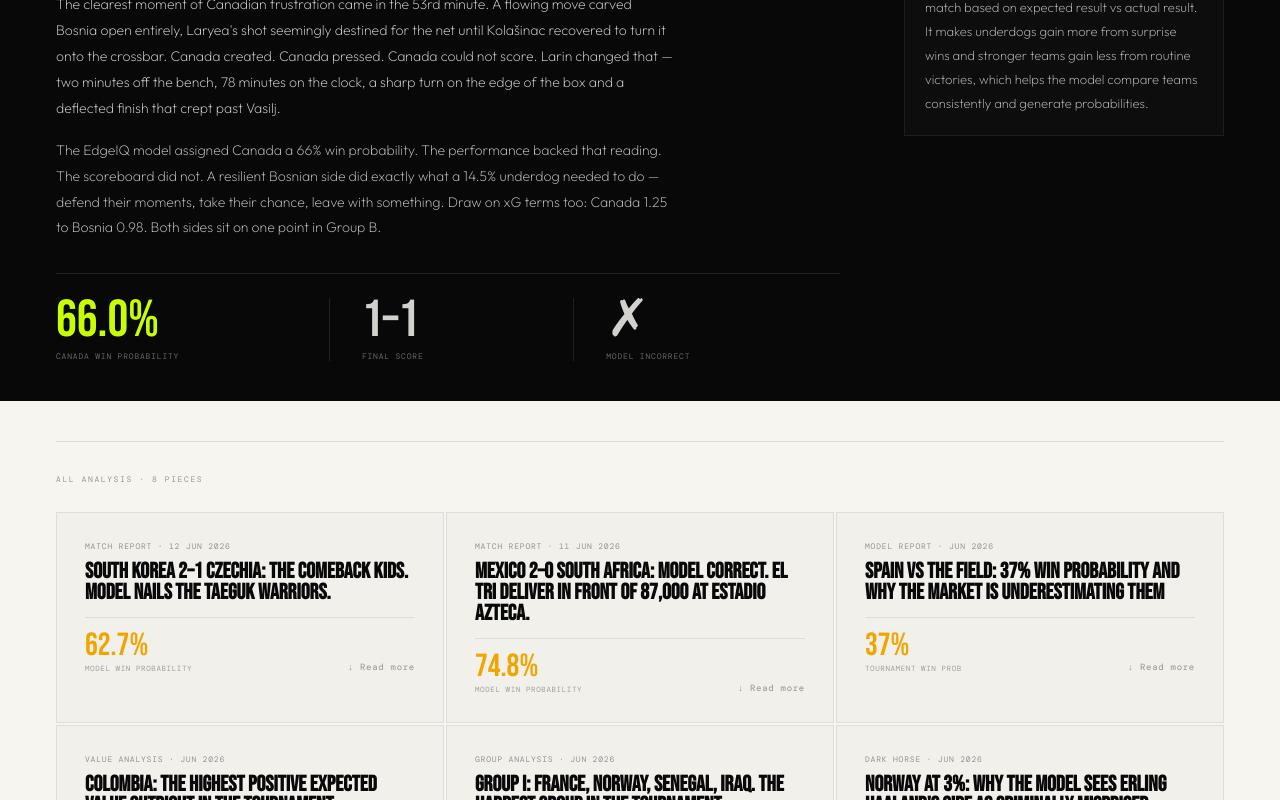
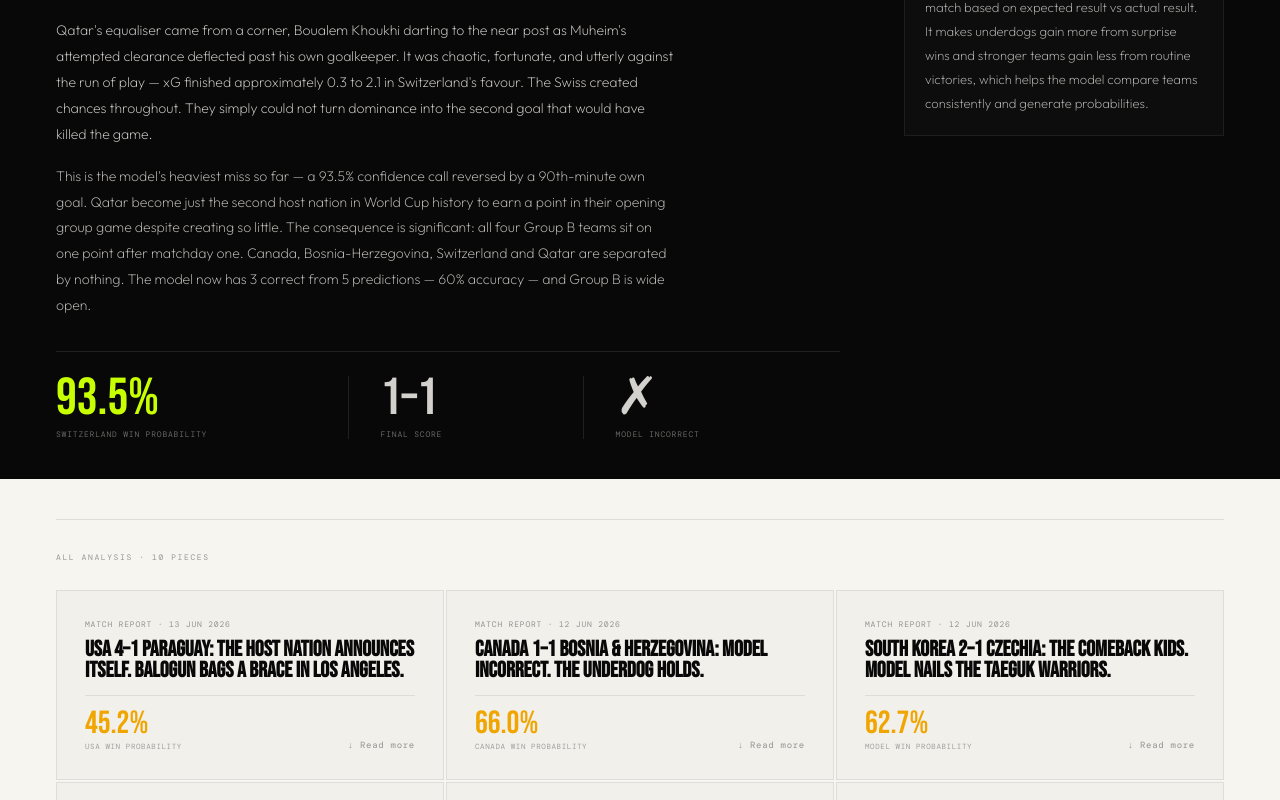
Before and after one commit to amitwidhani-git/edge-analyst-main-wc, a Next.js app: page /articles in a window 1280 px wide. Shown: the part 1000-1800 px from the top of the page. Built offline with nearby package versions, Linux system fonts and the light colour scheme; no server answers; a web font is replaced by a local one.

Commit message:
Post Swiss-Qatar Match

```diff
--- a/app/articles/page.js
+++ b/app/articles/page.js
@@ -18,6 +18,26 @@
 }
 
 const ARTICLES = [
+  {
+    tag:'Match Report', date:'13 Jun 2026',
+    title:'Qatar 1–1 Switzerland: The Model\'s Biggest Miss. An Own Goal in Stoppage Time Rewrites Group B.',
+    excerpt:'Switzerland led for 90 minutes. Breel Embolo\'s clinical penalty conversion in the 17th minute — the first spot-kick of the 2026 World Cup — gave the Swiss exactly the platform their Elo rating of 1,850 demanded against a Qatar side rated 334 points lower. For four-fifths of the match, the EdgeIQ model\'s 93.5% Switzerland win probability looked like the most obvious prediction of the tournament. Then Miro Muheim turned the ball into his own net in the 90th minute.',
+    excerpt2:'Qatar\'s equaliser came from a corner, Boualem Khoukhi darting to the near post as Muheim\'s attempted clearance deflected past his own goalkeeper. It was chaotic, fortunate, and utterly against the run of play — xG finished approximately 0.3 to 2.1 in Switzerland\'s favour. The Swiss created chances throughout. They simply could not turn dominance into the second goal that would have killed the game.',
+    excerpt3:'This is the model\'s heaviest miss so far — a 93.5% confidence call reversed by a 90th-minute own goal. Qatar become just the second host nation in World Cup history to earn a point in their opening group game despite creating so little. The consequence is significant: all four Group B teams sit on one point after matchday one. Canada, Bosnia-Herzegovina, Switzerland and Qatar are separated by nothing. The model now has 3 correct from 5 predictions — 60% accuracy — and Group B is wide open.',
+    stat:'93.5%', statLabel:'Switzerland win probability', stat2:'1–1', statLabel2:'Final score', stat3:'✗', statLabel3:'Model incorrect',
+    modelCorrect: false,
+    highlight: false,
+  },
+  {
+    tag:'Match Report', date:'13 Jun 2026',
+    title:'USA 4–1 Paraguay: The Host Nation Announces Itself. Balogun Bags a Brace in Los Angeles.',
+    excerpt:'The United States did not just win their opening World Cup fixture — they announced themselves. A 4–1 demolition of Paraguay at Los Angeles Stadium, in front of a sold-out crowd of 80,000, was the kind of performance that changes the narrative around a host nation. Damian Bobadilla put the ball in his own net after just seven minutes under pressure from the USMNT press, and from that point forward Paraguay had no answer.',
+    excerpt2:'Folarin Balogun was the story of the first half. Two clinical finishes — the first a composed low finish, the second a precise near-post strike — gave USA a 3–0 lead at the break and silenced any suggestion this might be a tight Group D contest. Paraguay pulled one back through Mauricio in the 73rd minute, a moment of quality from a side who had been largely second best, but Gio Reyna ended any doubt with a stunning outside-of-the-boot finish deep in injury time.',
+    excerpt3:'The EdgeIQ model gave USA a 45.2% win probability — correct, and notably cautious given the margin of victory. The host Elo boost of +100 points was clearly justified. xG projection was 1.35 for USA against 0.95 for Paraguay. The actual xG finished approximately 2.8 to 0.7 — USA significantly outperformed their model projection on the night. Chris Richards completed 83 of 83 passes, a perfect passing display. Group D is now USA\'s to lose.',
+    stat:'45.2%', statLabel:'USA win probability', stat2:'4–1', statLabel2:'Final score', stat3:'✓', statLabel3:'Model prediction correct',
+    modelCorrect: true,
+    highlight: false,
+  },
   {
     tag:'Match Report', date:'12 Jun 2026',
     title:'Canada 1–1 Bosnia & Herzegovina: Model Incorrect. The Underdog Holds.',
--- a/data/results.json
+++ b/data/results.json
@@ -2,5 +2,6 @@
   {"date":"2026-06-11","home":"Mexico","away":"South Africa","hs":2,"as":0},
   {"date":"2026-06-12","home":"South Korea","away":"Czechia","hs":2,"as":1},
   {"date":"2026-06-12","home":"Canada","away":"Bosnia-Herzegovina","hs":1,"as":1},
-  {"date":"2026-06-13","home":"USA","away":"Paraguay","hs":4,"as":1}
+  {"date":"2026-06-13","home":"USA","away":"Paraguay","hs":4,"as":1},
+  {"date":"2026-06-13","home":"Qatar","away":"Switzerland","hs":1,"as":1}
 ]
--- a/data/simulation.json
+++ b/data/simulation.json
@@ -1,5 +1,5 @@
 {
-  "generated": "2026-06-13",
+  "generated": "2026-06-14",
   "note": "Static pre-tournament probabilities. Monte Carlo simulator coming post group stage.",
   "results": [
     {
--- a/data/team_stats.json
+++ b/data/team_stats.json
@@ -1,5 +1,5 @@
 {
-  "generated": "2026-06-13",
+  "generated": "2026-06-14",
   "teams": [
     {
       "team": "Spain",
@@ -158,19 +158,6 @@
       "rank": 12
     },
     {
-      "team": "Switzerland",
-      "elo": 1897,
-      "conf": "UEFA",
-      "group": "B",
-      "played": 0,
-      "wins": 0,
-      "win_rate": 0.0,
-      "avg_gf": 0.0,
-      "avg_ga": 0.0,
-      "win_prob_pct": 1.2,
-      "rank": 13
-    },
-    {
       "team": "Uruguay",
       "elo": 1890,
       "conf": "CONMEBOL",
@@ -181,7 +168,7 @@
       "avg_gf": 0.0,
       "avg_ga": 0.0,
       "win_prob_pct": 1.4,
-      "rank": 14
+      "rank": 13
     },
     {
       "team": "Japan",
@@ -194,6 +181,19 @@
       "avg_gf": 0.0,
       "avg_ga": 0.0,
       "win_prob_pct": 1.6,
+      "rank": 14
+    },
+    {
+      "team": "Switzerland",
+      "elo": 1877,
+      "conf": "UEFA",
+      "group": "B",
+      "played": 1,
+      "wins": 0,
+      "win_rate": 0.0,
+      "avg_gf": 1.0,
+      "avg_ga": 1.0,
+      "win_prob_pct": 1.2,
       "rank": 15
     },
     {
@@ -353,10 +353,10 @@
       "rank": 27
     },
     {
-      "team": "Algeria",
+      "team": "Scotland",
       "elo": 1680,
-      "conf": "CAF",
-      "group": "J",
+      "conf": "UEFA",
+      "group": "C",
       "played": 0,
       "wins": 0,
       "win_rate": 0.0,
@@ -366,10 +366,10 @@
       "rank": 28
     },
     {
-      "team": "Scotland",
+      "team": "Algeria",
       "elo": 1680,
-      "conf": "UEFA",
-      "group": "C",
+      "conf": "CAF",
+      "group": "J",
       "played": 0,
       "wins": 0,
       "win_rate": 0.0,
@@ -522,6 +522,19 @@
       "rank": 40
     },
     {
+      "team": "Qatar",
+      "elo": 1550,
+      "conf": "AFC",
+      "group": "B",
+      "played": 1,
+      "wins": 0,
+      "win_rate": 0.0,
+      "avg_gf": 1.0,
+      "avg_ga": 1.0,
+      "win_prob_pct": 0.02,
+      "rank": 41
+    },
+    {
       "team": "Congo DR",
       "elo": 1540,
       "conf": "CAF",
@@ -532,19 +545,6 @@
       "avg_gf": 0.0,
       "avg_ga": 0.0,
       "win_prob_pct": 0.05,
-      "rank": 41
-    },
-    {
-      "team": "Qatar",
-      "elo": 1530,
-      "conf": "AFC",
-      "group": "B",
-      "played": 0,
-      "wins": 0,
-      "win_rate": 0.0,
-      "avg_gf": 0.0,
-      "avg_ga": 0.0,
-      "win_prob_pct": 0.02,
       "rank": 42
     },
     {
--- a/data/wc_predictions.json
+++ b/data/wc_predictions.json
@@ -1,12 +1,12 @@
 {
-  "generated": "2026-06-13",
+  "generated": "2026-06-14",
   "model": "Dixon-Coles + Elo",
-  "wc_results_applied": 4,
+  "wc_results_applied": 5,
   "model_record": {
-    "played": 4,
+    "played": 5,
     "correct": 3,
-    "wrong": 1,
-    "accuracy": 75
+    "wrong": 2,
+    "accuracy": 60
   },
   "matches": [
     {
@@ -129,25 +129,25 @@
       "home": "Qatar",
       "away": "Switzerland",
       "venue": "San Francisco Bay Area Stadium",
-      "home_elo": 1530,
-      "away_elo": 1897,
-      "home_xg": 1.11,
-      "away_xg": 1.88,
-      "prob_home": 22.2,
-      "prob_draw": 22.5,
-      "prob_away": 55.4,
-      "odds_home": 4.51,
-      "odds_draw": 4.45,
-      "odds_away": 1.81,
+      "home_elo": 1550,
+      "away_elo": 1877,
+      "home_xg": 1.15,
+      "away_xg": 1.85,
+      "prob_home": 23.6,
+      "prob_draw": 22.8,
+      "prob_away": 53.6,
+      "odds_home": 4.23,
+      "odds_draw": 4.39,
+      "odds_away": 1.87,
       "prediction": "Switzerland",
-      "confidence": 55.4,
-      "model_insight": "Switzerland strong favourites (Elo gap 367).",
-      "actual_result": null,
-      "actual_score": null,
-      "home_score": null,
-      "away_score": null,
-      "model_correct": null,
-      "status": "upcoming"
+      "confidence": 53.6,
+      "model_insight": "Switzerland strong favourites (Elo gap 326.8465112122135).",
+      "actual_result": "Draw",
+      "actual_score": "1\u20131",
+      "home_score": 1,
+      "away_score": 1,
+      "model_correct": false,
+      "status": "completed"
     },
     {
       "id": "C1",
@@ -717,19 +717,19 @@
       "home": "Switzerland",
       "away": "Bosnia-Herzegovina",
       "venue": "Los Angeles Stadium",
-      "home_elo": 1897,
+      "home_elo": 1877,
       "away_elo": 1645,
-      "home_xg": 2.39,
-      "away_xg": 0.93,
-      "prob_home": 69.5,
-      "prob_draw": 17.5,
-      "prob_away": 13.0,
-      "odds_home": 1.44,
-      "odds_draw": 5.72,
-      "odds_away": 7.69,
+      "home_xg": 2.35,
+      "away_xg": 0.96,
+      "prob_home": 68.4,
+      "prob_draw": 17.9,
+      "prob_away": 13.7,
+      "odds_home": 1.46,
+      "odds_draw": 5.59,
+      "odds_away": 7.28,
       "prediction": "Switzerland",
-      "confidence": 69.5,
-      "model_insight": "Switzerland strong favourites (Elo gap 251.55795453750352).",
+      "confidence": 68.4,
+      "model_insight": "Switzerland strong favourites (Elo gap 231.48121014361027).",
       "actual_result": null,
       "actual_score": null,
       "home_score": null,
@@ -746,18 +746,18 @@
       "away": "Qatar",
       "venue": "BC Place, Vancouver",
       "home_elo": 1735,
-      "away_elo": 1530,
-      "home_xg": 2.46,
-      "away_xg": 0.87,
-      "prob_home": 72.1,
-      "prob_draw": 16.5,
-      "prob_away": 11.4,
-      "odds_home": 1.39,
-      "odds_draw": 6.06,
-      "odds_away": 8.79,
+      "away_elo": 1550,
+      "home_xg": 2.44,
+      "away_xg": 0.89,
+      "prob_home": 71.2,
+      "prob_draw": 16.9,
+      "prob_away": 11.9,
+      "odds_home": 1.4,
+      "odds_draw": 5.93,
+      "odds_away": 8.38,
       "prediction": "Canada",
-      "confidence": 72.1,
-      "model_insight": "Canada strong favourites (Elo gap 304.5579545375035). Host nation +100 Elo boost applied.",
+      "confidence": 71.2,
+      "model_insight": "Canada strong favourites (Elo gap 284.48121014361027). Host nation +100 Elo boost applied.",
       "actual_result": null,
       "actual_score": null,
       "home_score": null,
@@ -1361,19 +1361,19 @@
       "home": "Switzerland",
       "away": "Canada",
       "venue": "BC Place, Vancouver",
-      "home_elo": 1897,
+      "home_elo": 1877,
       "away_elo": 1735,
-      "home_xg": 2.22,
-      "away_xg": 1.06,
-      "prob_home": 63.7,
-      "prob_draw": 19.4,
-      "prob_away": 16.9,
-      "odds_home": 1.57,
-      "odds_draw": 5.14,
-      "odds_away": 5.91,
+      "home_xg": 2.18,
+      "away_xg": 1.09,
+      "prob_home": 62.1,
+      "prob_draw": 19.9,
+      "prob_away": 18.0,
+      "odds_home": 1.61,
+      "odds_draw": 5.02,
+      "odds_away": 5.54,
       "prediction": "Switzerland",
-      "confidence": 63.7,
-      "model_insight": "Switzerland slight edge (Elo gap 162.44204546249648).",
+      "confidence": 62.1,
+      "model_insight": "Switzerland slight edge (Elo gap 142.36530106860323).",
       "actual_result": null,
       "actual_score": null,
       "home_score": null,
@@ -1390,18 +1390,18 @@
       "away": "Qatar",
       "venue": "Seattle Stadium",
       "home_elo": 1645,
-      "away_elo": 1530,
-      "home_xg": 2.11,
-      "away_xg": 1.13,
-      "prob_home": 59.8,
-      "prob_draw": 20.5,
-      "prob_away": 19.7,
-      "odds_home": 1.67,
-      "odds_draw": 4.87,
-      "odds_away": 5.08,
+      "away_elo": 1550,
+      "home_xg": 2.07,
+      "away_xg": 1.17,
+      "prob_home": 58.0,
+      "prob_draw": 21.0,
+      "prob_away": 21.0,
+      "odds_home": 1.73,
+      "odds_draw": 4.76,
+      "odds_away": 4.76,
       "prediction": "Bosnia-Herzegovina",
-      "confidence": 59.8,
-      "model_insight": "Bosnia-Herzegovina slight edge (Elo gap 115.44204546249648).",
+      "confidence": 58.0,
+      "model_insight": "Bosnia-Herzegovina slight edge (Elo gap 95.36530106860323).",
       "actual_result": null,
       "actual_score": null,
       "home_score": null,
```
Also changed, not shown: data/predictions.json (+67 -67 lines).
